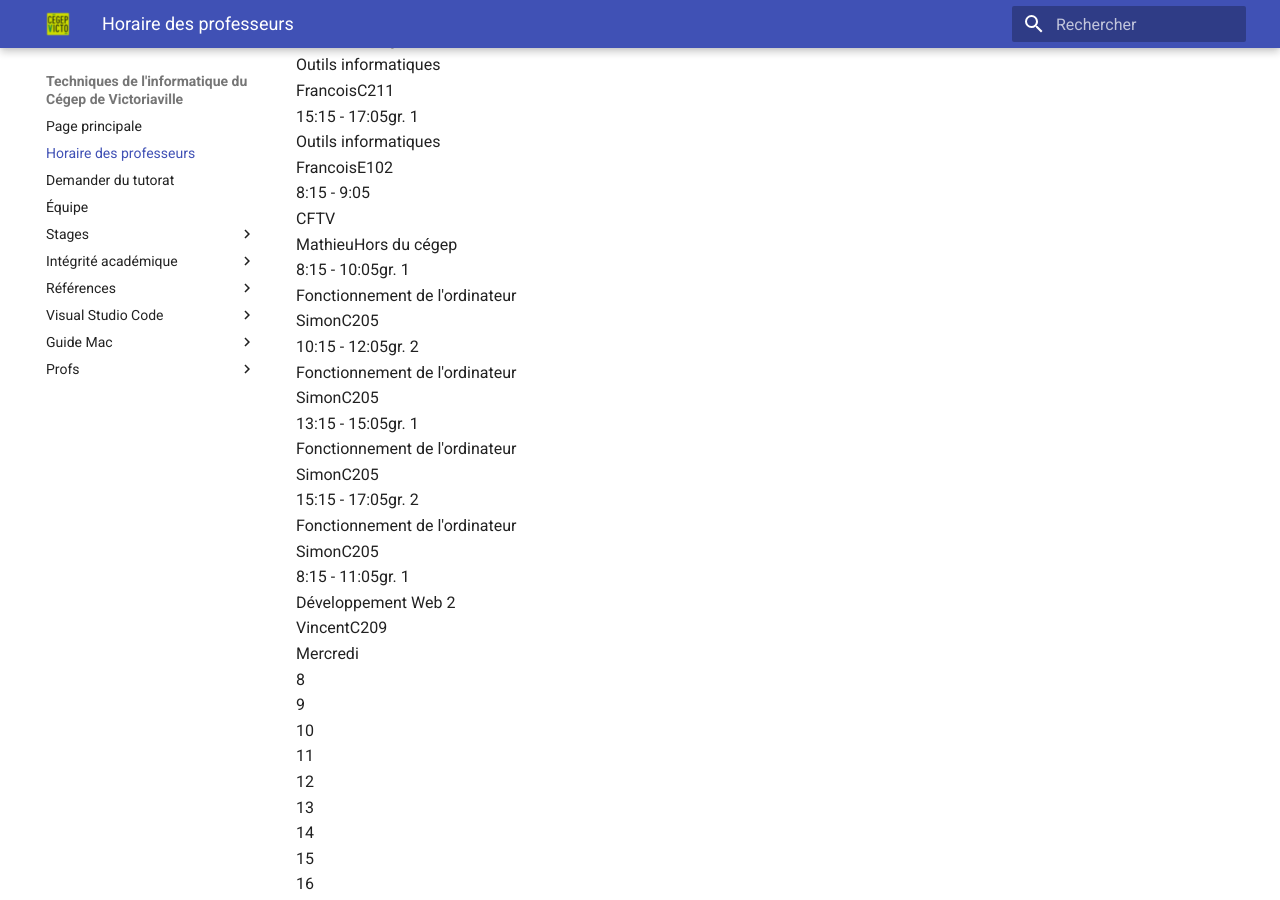
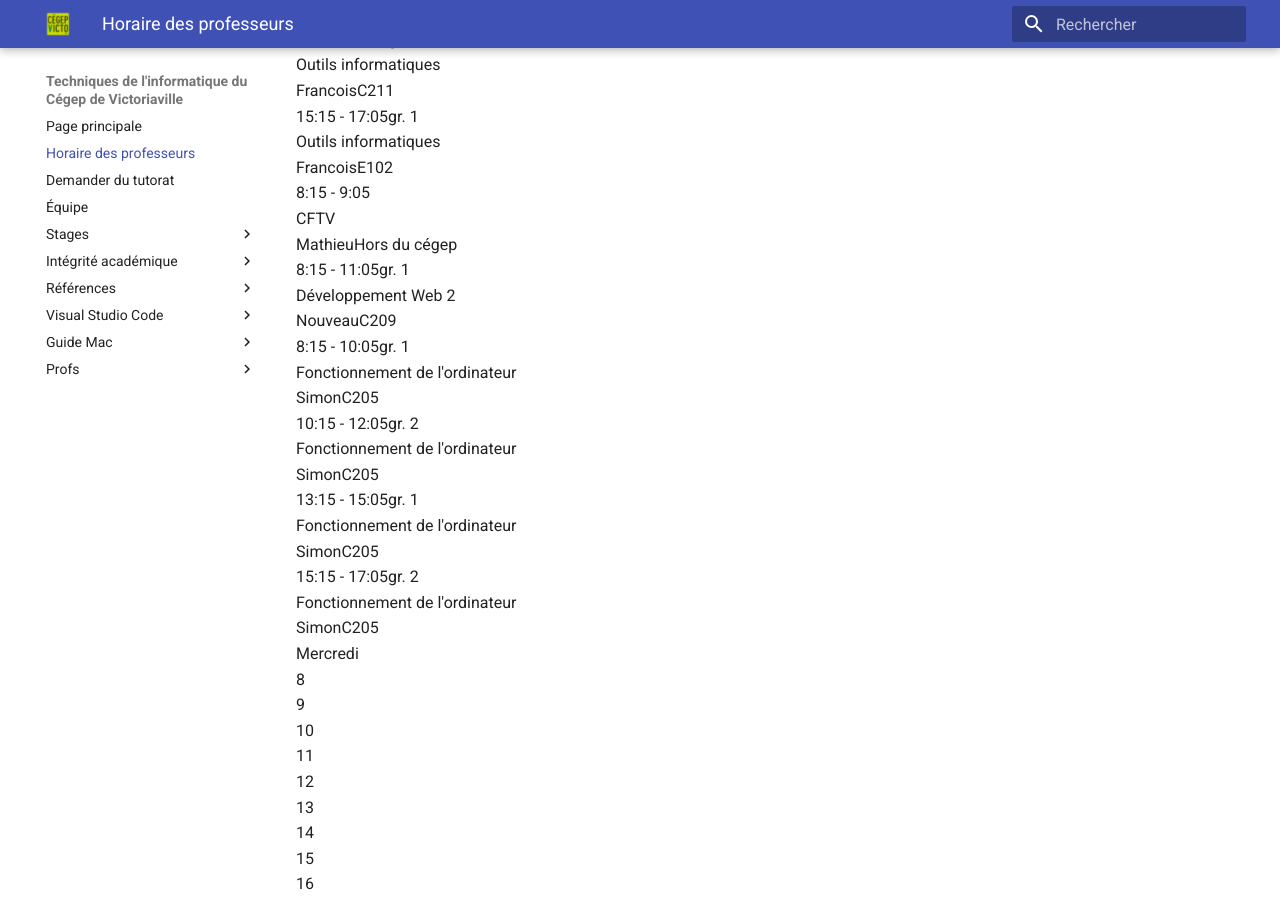
Before and after one commit to cegepvictoetienne/techinfo, an MkDocs documentation site: the page built from wiki/horaire.md, in a window 1280 px wide and 900 px high, scrolled down 2661 px. Built offline with MkDocs 1.6.1 and Material for MkDocs 9.7.7, drawn with Linux system fonts in a browser that asks for light colours; some of the changed text lies outside the part shown.

Commit message:
ajustement equipe et horaire suite au désistement de Vincent

```diff
--- a/wiki/horaire.md
+++ b/wiki/horaire.md
@@ -4,7 +4,7 @@
 <div id="cal-calendar">
 <div class="cal-column professeur">
     <div></div>
-    <div>Professeur</div><div>Alexandre</div><div>Carine</div><div>Christiane</div><div>Cirine</div><div>Etienne</div><div>Francois</div><div>Frederick</div><div>Mathieu</div><div>Sebastien</div><div>Simon</div><div>Vincent</div></div>
+    <div>Professeur</div><div>Alexandre</div><div>Carine</div><div>Christiane</div><div>Cirine</div><div>Etienne</div><div>Francois</div><div>Frederick</div><div>Mathieu</div><div>Nouveau</div><div>Sebastien</div><div>Simon</div></div>
 <div class="cal-column cal-day lundi"><div class="cal-day-heading">Lundi</div><div class="cal-hour-heading">8</div><div class="cal-hour-heading">9</div><div class="cal-hour-heading">10</div><div class="cal-hour-heading">11</div><div class="cal-hour-heading">12</div><div class="cal-hour-heading">13</div><div class="cal-hour-heading">14</div><div class="cal-hour-heading">15</div><div class="cal-hour-heading">16</div><div class="cal-class Alexandre" style="grid-column: 1 / span 2; grid-row: 3;">
                 <div class="cal-info">
                     <div class="cal-class-lign-haut"><span class="cal-class-time">8:15 - 10:05</span><span class="cal-class-group">gr. 1</span></div>
@@ -101,13 +101,13 @@
                     <span class="cal-class-title">Design Web</span>
                     <div class="cal-class-lign"><span class="cal-class-professor">Mathieu</span><span class="cal-class-location">C209</span></div>
                 </div>
-            </div><div class="cal-class Sebastien" style="grid-column: 3 / span 2; grid-row: 11;">
+            </div><div class="cal-class Sebastien" style="grid-column: 3 / span 2; grid-row: 12;">
                 <div class="cal-info">
                     <div class="cal-class-lign-haut"><span class="cal-class-time">10:15 - 12:05</span><span class="cal-class-group">gr. 1</span></div>
                     <span class="cal-class-title">Objets connecté 1</span>
                     <div class="cal-class-lign"><span class="cal-class-professor">Sebastien</span><span class="cal-class-location">C209</span></div>
                 </div>
-            </div><div class="cal-class Sebastien" style="grid-column: 7 / span 3; grid-row: 11;">
+            </div><div class="cal-class Sebastien" style="grid-column: 7 / span 3; grid-row: 12;">
                 <div class="cal-info">
                     <div class="cal-class-lign-haut"><span class="cal-class-time">14:15 - 17:05</span></div>
                     <span class="cal-class-title">Ateliers pédagogiques</span>
@@ -156,35 +156,35 @@
                     <span class="cal-class-title">CFTV</span>
                     <div class="cal-class-lign"><span class="cal-class-professor">Mathieu</span><span class="cal-class-location">Hors du cégep</span></div>
                 </div>
-            </div><div class="cal-class Simon" style="grid-column: 1 / span 2; grid-row: 12;">
+            </div><div class="cal-class Nouveau" style="grid-column: 1 / span 3; grid-row: 11;">
+                <div class="cal-info">
+                    <div class="cal-class-lign-haut"><span class="cal-class-time">8:15 - 11:05</span><span class="cal-class-group">gr. 1</span></div>
+                    <span class="cal-class-title">Développement Web 2</span>
+                    <div class="cal-class-lign"><span class="cal-class-professor">Nouveau</span><span class="cal-class-location">C209</span></div>
+                </div>
+            </div><div class="cal-class Simon" style="grid-column: 1 / span 2; grid-row: 13;">
                 <div class="cal-info">
                     <div class="cal-class-lign-haut"><span class="cal-class-time">8:15 - 10:05</span><span class="cal-class-group">gr. 1</span></div>
                     <span class="cal-class-title">Fonctionnement de l'ordinateur</span>
                     <div class="cal-class-lign"><span class="cal-class-professor">Simon</span><span class="cal-class-location">C205</span></div>
                 </div>
-            </div><div class="cal-class Simon" style="grid-column: 3 / span 2; grid-row: 12;">
+            </div><div class="cal-class Simon" style="grid-column: 3 / span 2; grid-row: 13;">
                 <div class="cal-info">
                     <div class="cal-class-lign-haut"><span class="cal-class-time">10:15 - 12:05</span><span class="cal-class-group">gr. 2</span></div>
                     <span class="cal-class-title">Fonctionnement de l'ordinateur</span>
                     <div class="cal-class-lign"><span class="cal-class-professor">Simon</span><span class="cal-class-location">C205</span></div>
                 </div>
-            </div><div class="cal-class Simon" style="grid-column: 6 / span 2; grid-row: 12;">
+            </div><div class="cal-class Simon" style="grid-column: 6 / span 2; grid-row: 13;">
                 <div class="cal-info">
                     <div class="cal-class-lign-haut"><span class="cal-class-time">13:15 - 15:05</span><span class="cal-class-group">gr. 1</span></div>
                     <span class="cal-class-title">Fonctionnement de l'ordinateur</span>
                     <div class="cal-class-lign"><span class="cal-class-professor">Simon</span><span class="cal-class-location">C205</span></div>
                 </div>
-            </div><div class="cal-class Simon" style="grid-column: 8 / span 2; grid-row: 12;">
+            </div><div class="cal-class Simon" style="grid-column: 8 / span 2; grid-row: 13;">
                 <div class="cal-info">
                     <div class="cal-class-lign-haut"><span class="cal-class-time">15:15 - 17:05</span><span class="cal-class-group">gr. 2</span></div>
                     <span class="cal-class-title">Fonctionnement de l'ordinateur</span>
                     <div class="cal-class-lign"><span class="cal-class-professor">Simon</span><span class="cal-class-location">C205</span></div>
-                </div>
-            </div><div class="cal-class Vincent" style="grid-column: 1 / span 3; grid-row: 13;">
-                <div class="cal-info">
-                    <div class="cal-class-lign-haut"><span class="cal-class-time">8:15 - 11:05</span><span class="cal-class-group">gr. 1</span></div>
-                    <span class="cal-class-title">Développement Web 2</span>
-                    <div class="cal-class-lign"><span class="cal-class-professor">Vincent</span><span class="cal-class-location">C209</span></div>
                 </div>
             </div></div>
 <div class="cal-column cal-day mercredi"><div class="cal-day-heading">Mercredi</div><div class="cal-hour-heading">8</div><div class="cal-hour-heading">9</div><div class="cal-hour-heading">10</div><div class="cal-hour-heading">11</div><div class="cal-hour-heading">12</div><div class="cal-hour-heading">13</div><div class="cal-hour-heading">14</div><div class="cal-hour-heading">15</div><div class="cal-hour-heading">16</div><div class="cal-class Departement" style="grid-column: 1 / span 2; grid-row: 3 / span 11;">
@@ -254,17 +254,17 @@
                     <span class="cal-class-title">CFTV</span>
                     <div class="cal-class-lign"><span class="cal-class-professor">Mathieu</span><span class="cal-class-location">Hors du cégep</span></div>
                 </div>
-            </div><div class="cal-class Simon" style="grid-column: 5 / span 2; grid-row: 12;">
+            </div><div class="cal-class Nouveau" style="grid-column: 8 / span 2; grid-row: 11;">
+                <div class="cal-info">
+                    <div class="cal-class-lign-haut"><span class="cal-class-time">15:15 - 17:05</span><span class="cal-class-group">gr. 1</span></div>
+                    <span class="cal-class-title">Développement Web 2</span>
+                    <div class="cal-class-lign"><span class="cal-class-professor">Nouveau</span><span class="cal-class-location">E102</span></div>
+                </div>
+            </div><div class="cal-class Simon" style="grid-column: 5 / span 2; grid-row: 13;">
                 <div class="cal-info">
                     <div class="cal-class-lign-haut"><span class="cal-class-time">12:15 - 14:05</span><span class="cal-class-group">gr. 2</span></div>
                     <span class="cal-class-title">Logiciel de gestion</span>
                     <div class="cal-class-lign"><span class="cal-class-professor">Simon</span><span class="cal-class-location">E202</span></div>
-                </div>
-            </div><div class="cal-class Vincent" style="grid-column: 8 / span 2; grid-row: 13;">
-                <div class="cal-info">
-                    <div class="cal-class-lign-haut"><span class="cal-class-time">15:15 - 17:05</span><span class="cal-class-group">gr. 1</span></div>
-                    <span class="cal-class-title">Développement Web 2</span>
-                    <div class="cal-class-lign"><span class="cal-class-professor">Vincent</span><span class="cal-class-location">E102</span></div>
                 </div>
             </div></div>
 <div class="cal-column cal-day jeudi"><div class="cal-day-heading">Jeudi</div><div class="cal-hour-heading">8</div><div class="cal-hour-heading">9</div><div class="cal-hour-heading">10</div><div class="cal-hour-heading">11</div><div class="cal-hour-heading">12</div><div class="cal-hour-heading">13</div><div class="cal-hour-heading">14</div><div class="cal-hour-heading">15</div><div class="cal-hour-heading">16</div><div class="cal-class Alexandre" style="grid-column: 1 / span 2; grid-row: 3;">
@@ -333,19 +333,19 @@
                     <span class="cal-class-title">Technologies émergentes</span>
                     <div class="cal-class-lign"><span class="cal-class-professor">Mathieu</span><span class="cal-class-location">C205</span></div>
                 </div>
-            </div><div class="cal-class Sebastien" style="grid-column: 2 / span 3; grid-row: 11;">
+            </div><div class="cal-class Sebastien" style="grid-column: 2 / span 3; grid-row: 12;">
                 <div class="cal-info">
                     <div class="cal-class-lign-haut"><span class="cal-class-time">9:15 - 12:05</span><span class="cal-class-group">gr. 1</span></div>
                     <span class="cal-class-title">Nano-ordinateurs</span>
                     <div class="cal-class-lign"><span class="cal-class-professor">Sebastien</span><span class="cal-class-location">C205</span></div>
                 </div>
-            </div><div class="cal-class Sebastien" style="grid-column: 6 / span 2; grid-row: 11;">
+            </div><div class="cal-class Sebastien" style="grid-column: 6 / span 2; grid-row: 12;">
                 <div class="cal-info">
                     <div class="cal-class-lign-haut"><span class="cal-class-time">13:15 - 15:05</span><span class="cal-class-group">gr. 1</span></div>
                     <span class="cal-class-title">Objets connecté 1</span>
                     <div class="cal-class-lign"><span class="cal-class-professor">Sebastien</span><span class="cal-class-location">C209</span></div>
                 </div>
-            </div><div class="cal-class Simon" style="grid-column: 6 / span 2; grid-row: 12;">
+            </div><div class="cal-class Simon" style="grid-column: 6 / span 2; grid-row: 13;">
                 <div class="cal-info">
                     <div class="cal-class-lign-haut"><span class="cal-class-time">13:15 - 15:05</span></div>
                     <span class="cal-class-title">Défi sciences</span>
@@ -400,7 +400,7 @@
                     <span class="cal-class-title">Design Web</span>
                     <div class="cal-class-lign"><span class="cal-class-professor">Mathieu</span><span class="cal-class-location">C209</span></div>
                 </div>
-            </div><div class="cal-class Simon" style="grid-column: 5 / span 3; grid-row: 12;">
+            </div><div class="cal-class Simon" style="grid-column: 5 / span 3; grid-row: 13;">
                 <div class="cal-info">
                     <div class="cal-class-lign-haut"><span class="cal-class-time">12:15 - 15:05</span><span class="cal-class-group">gr. 2</span></div>
                     <span class="cal-class-title">Logiciel de gestion</span>
```
Also changed, not shown: wiki/equipe.md (+24 -24 lines), wiki/vscode/raccourcis.md (deleted), 4 other files.
